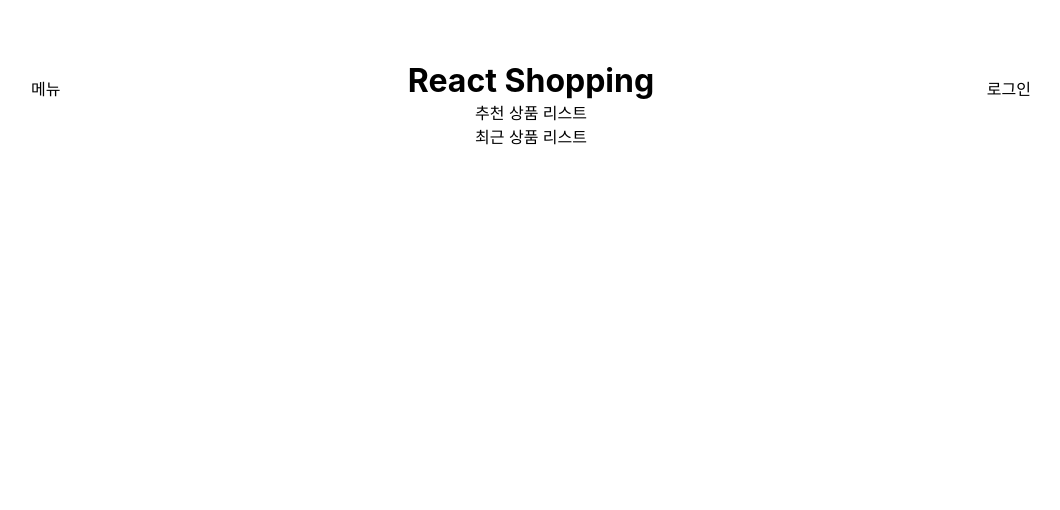
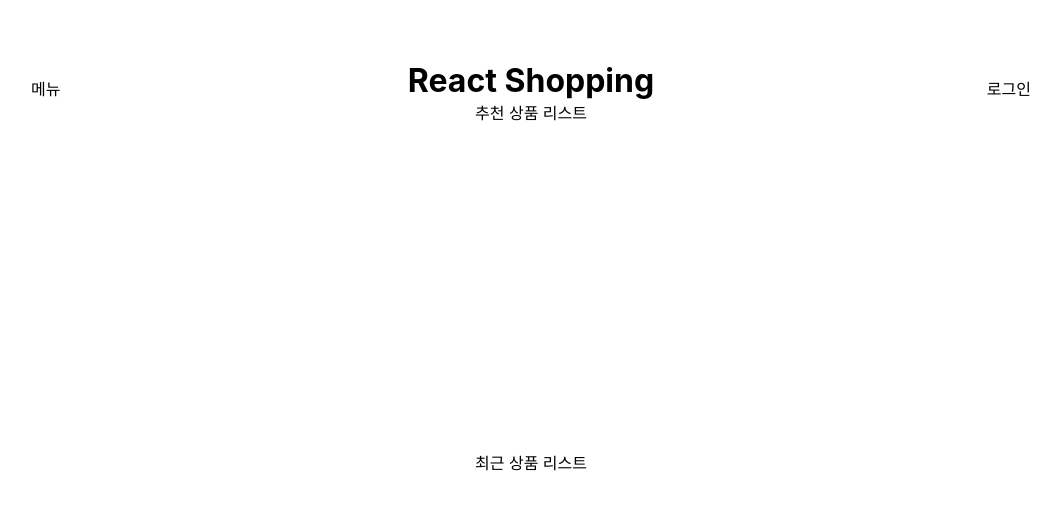
Before and after one commit to kuman514/ReactShopping, a React (Create React App) app in the folder react-shopping/: page / in a window 1280 px wide. Shown: the top 510 px of the page, without its empty margins (109-1169 px from the left). Built offline with nearby package versions, Linux system fonts and the light colour scheme.

Commit message:
Designed Main Page structure

```diff
--- a/react-shopping/src/App.css
+++ b/react-shopping/src/App.css
@@ -12,6 +12,8 @@
   text-align: center;
   height: 100vh;
   width: 1000px;
+  display: grid;
+  grid-template-rows: 100px 1fr;
 }
 
 @media (max-width: 1000px) {
@@ -69,7 +71,6 @@
   display: grid;
   grid-template-columns: 200px 1fr 200px;
   align-items: flex-end;
-  height: 100px;
 }
 
 .TopMenuButton {
@@ -79,3 +80,8 @@
 .LoginInfo {
   text-align: right;
 }
+
+.MainPage {
+  display: grid;
+  grid-template-rows: 1fr 1fr;
+}
```
